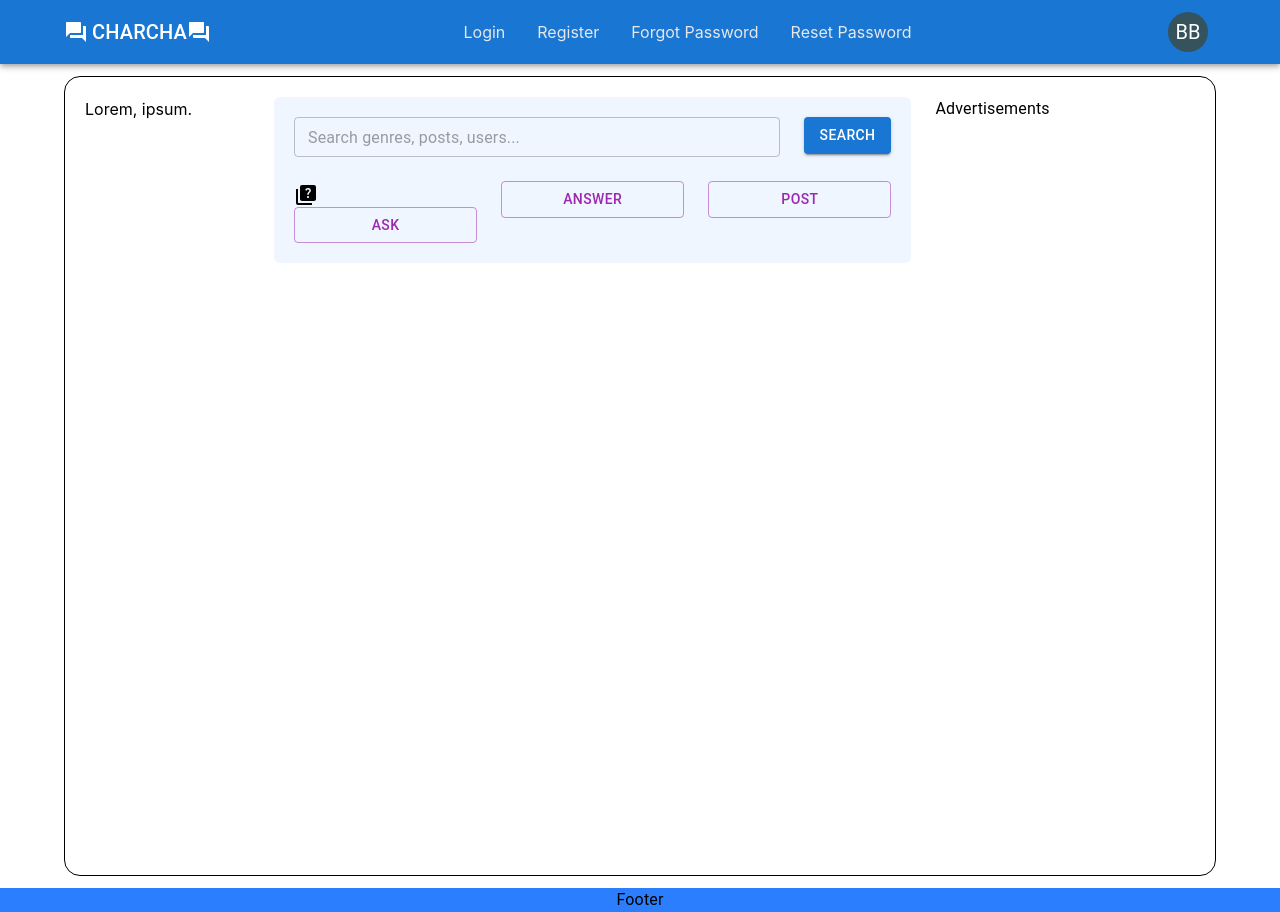
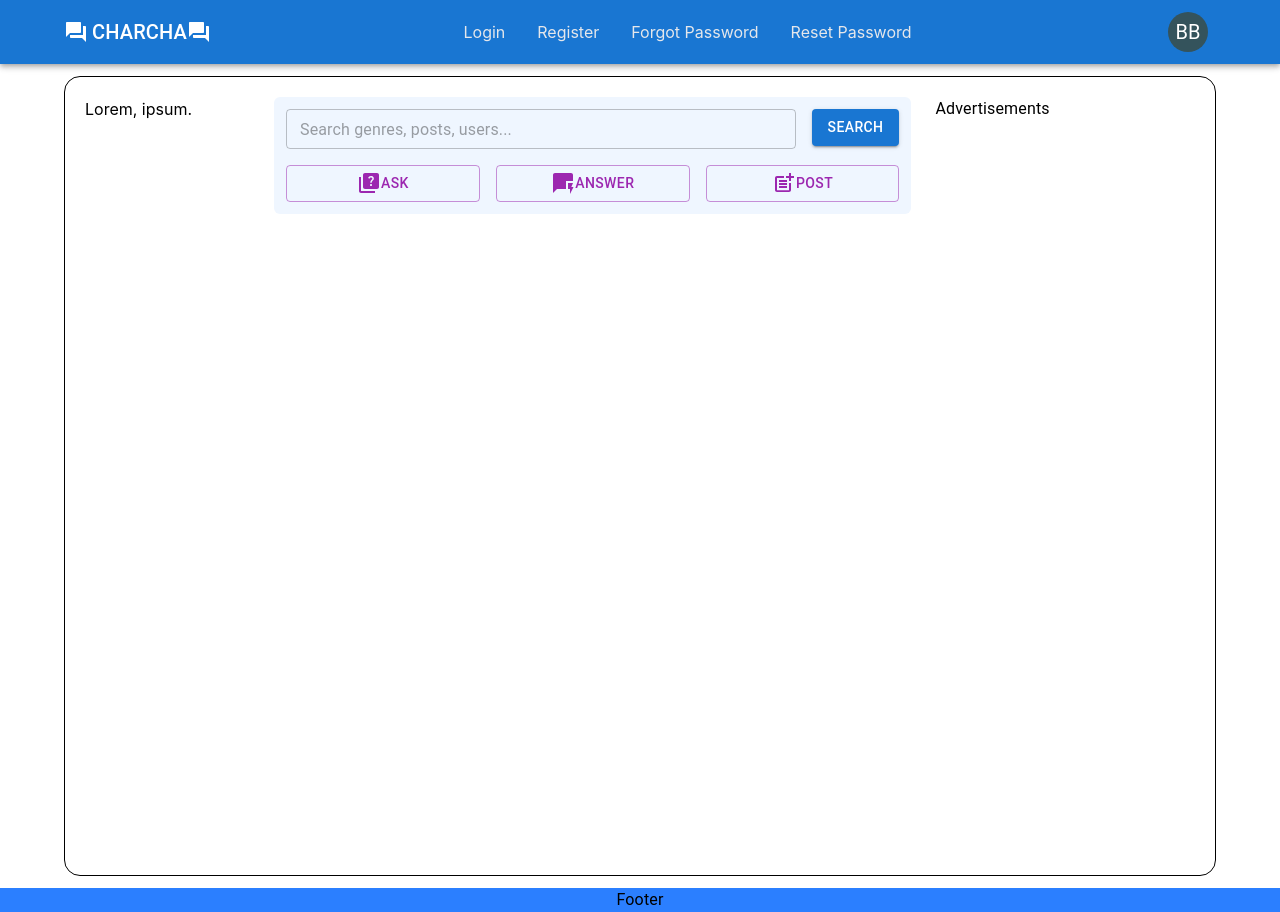
Before and after one commit to niyooshawebsites/charcha, a Next.js app: page / in a window 1280 px wide. Built offline with nearby package versions, Linux system fonts and the light colour scheme; what @mui/material-nextjs would draw is missing.

Commit message:
working on actionbar action modals v1

```diff
--- a/components/action/ActionBar.tsx
+++ b/components/action/ActionBar.tsx
@@ -3,43 +3,61 @@ import SearchForm from "../form/SearchForm";
 import { Grid } from "@mui/material";
 import UiButton from "../ui/UiButton";
 import QuizIcon from "@mui/icons-material/Quiz";
+import QuickreplyIcon from "@mui/icons-material/Quickreply";
+import PostAddIcon from "@mui/icons-material/PostAdd";
+import UiModal from "../ui/UiModal";
 
 const ActionBar = () => {
+  const openAskModal = () => {};
+  const openAnswerModal = () => {};
+  const openPostModal = () => {};
+
   return (
-    <Grid container spacing={3} className="bg-blue-50 h-fit p-5 rounded-md">
+    <>
+      <Grid container spacing={2} className="bg-blue-50 h-fit p-3 rounded-md">
         <Grid size={12}>
           <SearchForm />
         </Grid>
 
         <Grid size={4}>
-        <QuizIcon />
           <UiButton
             type="button"
             variant="outlined"
             btnText="Ask"
             color="secondary"
+            icon={<QuizIcon />}
             fullWidth={true}
+            onClick={openAskModal}
           />
         </Grid>
+
         <Grid size={4}>
           <UiButton
             type="button"
             variant="outlined"
             btnText="Answer"
             color="secondary"
+            icon={<QuickreplyIcon />}
             fullWidth={true}
+            onClick={openAnswerModal}
           />
         </Grid>
+
         <Grid size={4}>
           <UiButton
             type="button"
             variant="outlined"
             btnText="Post"
             color="secondary"
+            icon={<PostAddIcon />}
             fullWidth={true}
+            onClick={openPostModal}
           />
         </Grid>
       </Grid>
+
+      <UiModal />
+    </>
   );
 };
 
--- a/components/form/SearchForm.tsx
+++ b/components/form/SearchForm.tsx
@@ -5,7 +5,7 @@ const SearchForm = () => {
   return (
     <Stack
       direction="row"
-      spacing={3}
+      spacing={2}
       component="form"
       noValidate
       autoComplete="off"
--- a/components/ui/UiButton.tsx
+++ b/components/ui/UiButton.tsx
@@ -1,7 +1,7 @@
 import React from "react";
 import Button from "@mui/material/Button";
 
-interface CustomButton {
+interface BtnProps {
   type: "button" | "submit";
   variant: "contained" | "outlined" | "text";
   color:
@@ -14,6 +14,8 @@ interface CustomButton {
     | "warning";
   fullWidth: boolean;
   btnText: string;
+  icon?: React.ReactNode;
+  onClick?: React.MouseEvent;
 }
 
 const UiButton = ({
@@ -22,10 +24,11 @@ const UiButton = ({
   color,
   fullWidth,
   btnText,
-}: CustomButton): React.JSX.Element => {
+  icon,
+}: BtnProps): React.JSX.Element => {
   return (
     <Button type={type} variant={variant} color={color} fullWidth={fullWidth}>
-      {btnText}
+      {icon} {btnText}
     </Button>
   );
 };
--- a/components/ui/UiCard.tsx
+++ b/components/ui/UiCard.tsx
@@ -4,7 +4,7 @@ import { ReactNode } from "react";
 
 interface UiCardProps {
   children?: ReactNode;
-  customClass: string;
+  customClass?: string;
 }
 
 const UiCard = ({ children, customClass }: UiCardProps) => {
--- /dev/null
+++ b/components/ui/UiModal.tsx
@@ -0,0 +1,24 @@
+"use client";
+
+import React, { useState } from "react";
+import { Box, Typography, Modal } from "@mui/material";
+import UiCard from "./UiCard";
+
+interface ModalProps {
+  children?: React.ReactNode;
+}
+
+const UiModal = ({ children }: ModalProps) => {
+  const [open, setOpen] = useState<boolean>(false);
+
+  const handleOpen = () => setOpen(true);
+  const handleClose = () => setOpen(false);
+
+  return (
+    <Modal open={open} onClose={handleClose}>
+      <UiCard>{children}</UiCard>
+    </Modal>
+  );
+};
+
+export default UiModal;
```
Lines whose indentation alone changed are shown as unchanged.
